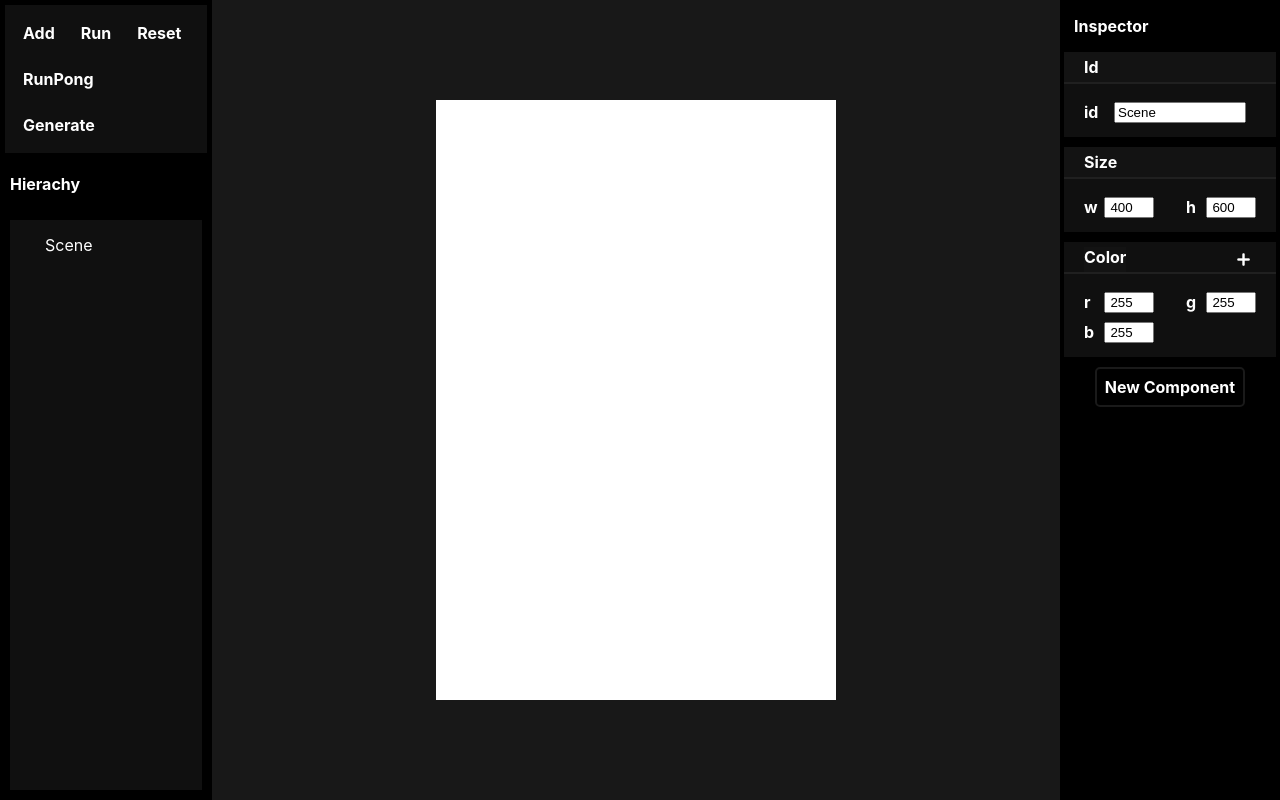
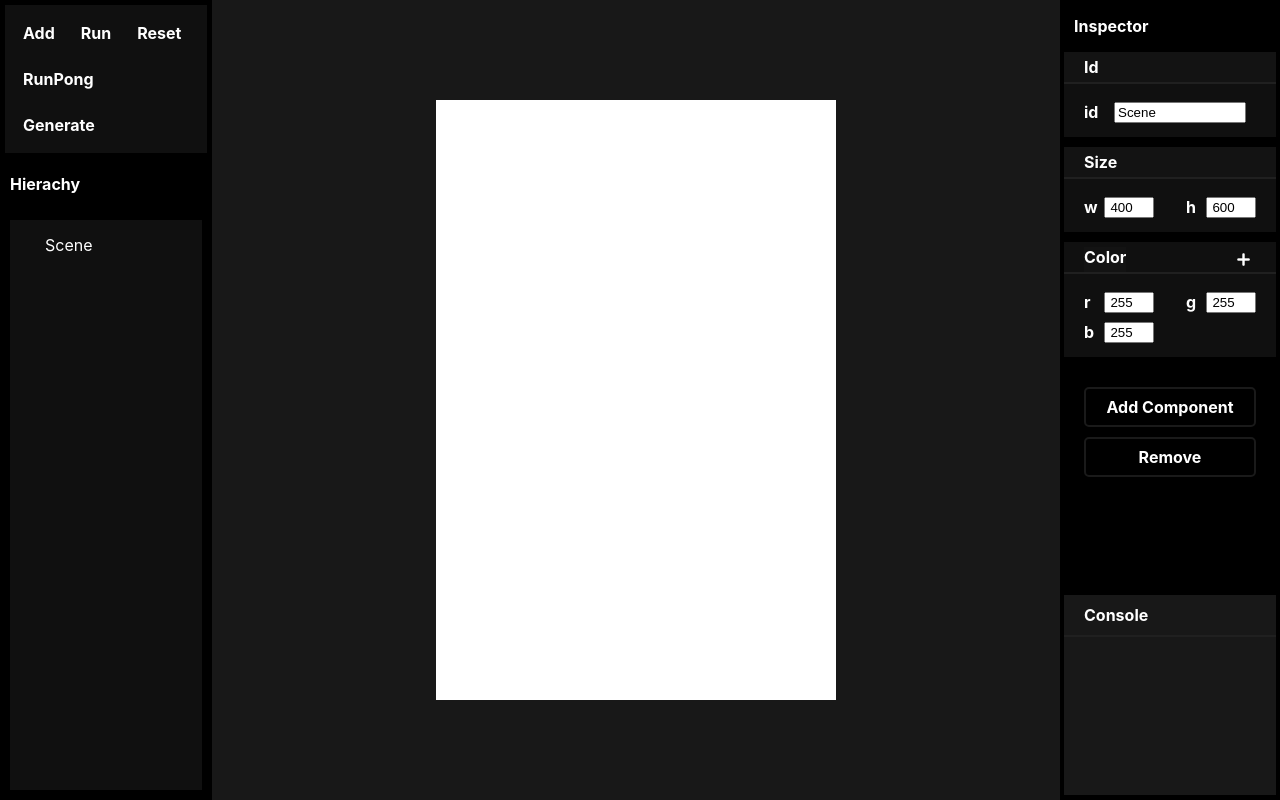
Before and after one commit to t-88/epic-editor, a React (Create React App) app: page / in a window 1280 px wide. Built offline with nearby package versions, Linux system fonts and the light colour scheme.

Commit message:
Add console

```diff
--- a/src/App.css
+++ b/src/App.css
@@ -1,4 +1,5 @@
-html ,body {
+html,
+body {
   width: 100%;
   height: 100%;
   background-color: black;
@@ -20,6 +21,7 @@ html ,body {
   position: relative;
   overflow: hidden;
 }
+
 #selection-list {
   flex: 2;
   width: 20%;
@@ -38,6 +40,7 @@ html ,body {
   background: #181818;
   position: relative;
 }
+
 #canvas {
   background-color: white;
   position: relative;
@@ -45,12 +48,15 @@ html ,body {
 }
 
 
-#status-area {
+#inspector {
   flex: 2;
   padding: 0 4px 0 4px;
+  display: flex;
+  flex-direction: column;
 }
-#status-area #status-area-title {
-  padding: 0 10px 0 10px ;
+
+#inspector #inspector-title {
+  padding: 0 10px 0 10px;
 }
 
 
@@ -66,11 +72,12 @@ html ,body {
   gap: 10px;
 }
 
-.inline-input  input{
+.inline-input input {
   width: 50px;
   height: min-content;
   text-align: center;
 }
+
 .expanded-input input {
   width: 100%;
   text-align: start;
@@ -88,6 +95,7 @@ html ,body {
   margin-bottom: 10px;
 
 }
+
 .component .title {
   padding: 5px 20px 5px 20px;
   margin: 0 0 15px 0;
@@ -95,6 +103,7 @@ html ,body {
   background-color: #131313;
   box-shadow: #202020 0px 2px 0px;
 }
+
 .component .title-icon {
   display: flex;
   justify-content: space-between;
@@ -102,12 +111,14 @@ html ,body {
   padding: 5px 20px 0 20px;
   margin: 0 0 15px 0;
 }
+
 .component .title-icon p {
   font-weight: bold;
   background-color: #131313;
   padding: 0;
   margin: 0;
 }
+
 .component .title-icon img {
   cursor: pointer;
 }
@@ -119,9 +130,10 @@ html ,body {
   flex-wrap: wrap;
 
   padding: 0 20px 0 20px;
-  border: 1px white ;
+  border: 1px white;
 }
-.component-props-row p{
+
+.component-props-row p {
   margin: 5px 0;
   width: 10px;
 }
@@ -135,14 +147,16 @@ html ,body {
   display: flex;
   justify-content: space-between;
   align-items: center;
-  margin: 0 0 0 0 ;
+  margin: 0 0 0 0;
   padding: 0;
 }
+
 .script-view p {
   cursor: pointer;
   padding: 0;
-  margin: 0 ;
+  margin: 0;
 }
+
 .script-view img {
   cursor: pointer;
 }
@@ -157,6 +171,7 @@ html ,body {
 .more-icon {
   position: relative;
 }
+
 .popup-menu {
   position: absolute;
   width: 80px;
@@ -168,13 +183,11 @@ html ,body {
 
 
   background-color: white;
-  outline: solid 2px rgb(210
-  , 210
-  , 210
-  );
+  outline: solid 2px rgb(210, 210, 210);
   color: black;
 
 }
+
 .popup-menu p {
   cursor: pointer;
   margin: 0 0 0 0;
@@ -199,6 +212,7 @@ html ,body {
   flex-direction: column;
   overflow: hidden;
 }
+
 #code-editor .window-bar {
   width: 100%;
   height: 30px;
@@ -217,7 +231,7 @@ html ,body {
 }
 
 #selection-list-title {
-  padding: 0 10px 0 10px ;
+  padding: 0 10px 0 10px;
 }
 
 #options-menu {
@@ -229,6 +243,7 @@ html ,body {
   margin: 5px;
   flex-wrap: wrap;
 }
+
 .menu-button {
   margin: 0;
   padding: 8px;
@@ -237,9 +252,11 @@ html ,body {
   display: inline;
   font-weight: bold;
 }
+
 .menu-button:hover {
   background-color: #252525;
 }
+
 .menu-button:active {
   background-color: #303030;
 }
@@ -257,19 +274,26 @@ html ,body {
   box-sizing: border-box;
 }
 
-.hierachy-element  * {
+.hierachy-element * {
   margin: 0;
   padding: 0;
 }
+
 .hierachy-element p {
   display: inline-block;
   cursor: pointer;
 }
+
 .hierachy-element p:hover {
   font-weight: bold;
 }
+
 #add-component-btn {
-  margin: 20px 0 ;
+  display: flex;
+  flex-direction: column;
+  gap: 10px;
+  margin: 20px 20px;
+
 }
 
 #add-component-btn .menu-button {
@@ -285,6 +309,7 @@ html ,body {
   gap: 20px;
   margin: 10px 20px;
 }
+
 .storage-input input {
   width: 100%;
   text-align: start;
@@ -300,6 +325,7 @@ html ,body {
   padding-bottom: 10px;
 
 }
+
 #code-editor-area .top-bar {
   width: 100%;
   height: 5px;
@@ -312,7 +338,8 @@ html ,body {
   width: 100%;
   height: 100%;
 }
-#code-container > div:nth-last-of-type(1) {
+
+#code-container>div:nth-last-of-type(1) {
   height: 100%;
   overflow: hidden;
 }
@@ -321,9 +348,63 @@ html ,body {
 
 
 .cm-scroller {
-  -ms-overflow-style: none;  /* Internet Explorer 10+ */
-  scrollbar-width: none;  /* Firefox */
+  -ms-overflow-style: none;
+  /* Internet Explorer 10+ */
+  scrollbar-width: none;
+  /* Firefox */
 }
+
 .cm-scroller::-webkit-scrollbar {
-  display: none;  /* Safari and Chrome */
+  display: none;
+  /* Safari and Chrome */
 }
+
+
+#console {
+  width: 100%;
+  height: 200px;
+  background: #181818;
+  margin-top: auto;
+  margin-bottom: 5px;
+  display: flex;
+  flex-direction: column;
+  gap: 10px;
+}
+
+.console-title {
+  padding: 10px 20px;
+  margin: 0;
+  border-bottom: solid 2px #202020;
+}
+
+#log-area {
+  overflow-x: hidden;
+  overflow-y: scroll;
+  display: flex;
+  flex-direction: column;
+}
+
+#log-area p {
+  margin: 0;
+  margin-bottom: 5px;
+  padding: 5px;
+  border-bottom: solid 2px #202020;
+  text-wrap: wrap;
+  word-wrap: break-word;
+  cursor: pointer;
+}
+
+
+#log-area::-webkit-scrollbar-track {
+  -webkit-box-shadow: inset 0 0 6px rgba(0, 0, 0, 0.3);
+  background-color: #323232;
+}
+
+#log-area::-webkit-scrollbar {
+  width: 6px;
+  background-color: #323232;
+}
+
+#log-area::-webkit-scrollbar-thumb {
+  background-color: #505050;
+}
--- a/src/App.jsx
+++ b/src/App.jsx
@@ -1,10 +1,10 @@
 import './App.css';
 import SelectionList from './elements/SelectionList';
 import Canvas from './elements/Canvas';
-import StatusArea from './elements/StatusArea';
 import engine from './lib/engine';
 import { useSnapshot } from 'valtio';
 import runner from './lib/runner/runner';
+import Inspector from './elements/Inspector';
 
 export default function App() {
   const popup_menu_prox = {
@@ -18,7 +18,7 @@ export default function App() {
     <div id='root' onClick={() => { engine.window_clicked();}}>
       <SelectionList/>
       <Canvas/>
-      <StatusArea/>
+      <Inspector/>
       {
         (()=>{
           if(popup_menu_prox.visible.val) {
--- /dev/null
+++ b/src/elements/Inspector.jsx
@@ -0,0 +1,64 @@
+import { useSnapshot } from "valtio";
+import engine from "../lib/engine";
+import { COMP_COLOR, COMP_ID, COMP_POS, COMP_SCRIPT, COMP_SIZE, COMP_STORAGE } from "../lib/consts";
+
+function OptionBtns() {
+  const menu_data = [
+    { title: "Position", callback: () => { engine.add_component(COMP_POS); } },
+    { title: "Size", callback: () => { engine.add_component(COMP_SIZE); } },
+    { title: "Color", callback: () => { engine.add_component(COMP_COLOR); } },
+    { title: "Script", callback: () => { engine.add_component(COMP_SCRIPT); } },
+    { title: "Id", callback: () => { engine.add_component(COMP_ID); } },
+    { title: "Storage", callback: () => { engine.add_component(COMP_STORAGE); } },
+  ];
+
+  return <center id="add-component-btn" >
+    <p className="menu-button"
+      onClick={
+        (e) => {
+          engine.pop_menu(e,
+            {
+              x: e.target.getBoundingClientRect().x + 100,
+              y: e.target.getBoundingClientRect().y + 15,
+            },
+            menu_data
+          );
+        }
+      }
+    > Add Component </p>
+    <p className="menu-button" >Remove</p>
+  </center>
+}
+function Comps({ selected_entity }) {
+  return !selected_entity.val ?
+    <></> :
+    Object.keys(selected_entity.val.comps).map((key, idx) => {
+      let comp = selected_entity.val.comps[key];
+      return <comp.renderer key={idx} />;
+    })
+}
+function Console() {
+  const msgs = useSnapshot(engine.error_messages);
+
+
+  return <div id="console">
+    <p className="console-title"><b>Console</b></p>
+    <div id="log-area">
+      {msgs.map((msg,idx) => <p onClick={msg.callback} key={idx}> {msg.txt} </p>)}
+    </div>
+  </div>
+}
+
+export default function Inspector() {
+  const selected_entity = useSnapshot(engine.selected_entity);
+
+
+  return (
+    <div id="inspector">
+      <p id="inspector-title"><b>Inspector</b></p>
+      <Comps selected_entity={selected_entity} />
+      <OptionBtns />
+      <Console />
+    </div>
+  );
+}
--- a/src/elements/StatusArea.jsx
+++ /dev/null
@@ -1,49 +0,0 @@
-import { useSnapshot } from "valtio";
-import engine from "../lib/engine";
-import { COMP_COLOR, COMP_ID, COMP_POS, COMP_SCRIPT, COMP_SIZE, COMP_STORAGE } from "../lib/consts";
-
-function AddComponenetBtn() {
-
-  const menu_data = [
-    { title: "Position", callback: () => {engine.add_component(COMP_POS);}},
-    { title: "Size", callback:     () => {engine.add_component(COMP_SIZE);}},
-    { title: "Color", callback:    () => {engine.add_component(COMP_COLOR);}},
-    { title: "Script", callback:   () => {engine.add_component(COMP_SCRIPT);}},
-    { title: "Id", callback:       () => {engine.add_component(COMP_ID);}},
-    { title: "Storage", callback:       () => {engine.add_component(COMP_STORAGE);}},
-  ];
-
-  return <center id="add-component-btn" >
-    <p className="menu-button"
-      onClick={
-        (e) => {
-          engine.pop_menu(e,
-                         {x : e.target.getBoundingClientRect().x + 100,
-                          y : e.target.getBoundingClientRect().y + 15,},
-                          menu_data
-                          );
-        }
-      }
-    > New Component </p>
-  </center>
-}
-
-export default function StatusArea() {
-  const selected_entity = useSnapshot(engine.selected_entity);
-
-    return (
-      <div id="status-area">
-        <p id="status-area-title"><b>Inspector</b></p>
-        {
-            !selected_entity.val ?
-            <></>  :
-                Object.keys(selected_entity.val.comps).map((key,idx) => {
-                    let comp = selected_entity.val.comps[key];
-                    return <comp.renderer key={idx}/>;
-                })
-        }
-
-        <AddComponenetBtn />
-      </div>
-    );
-  }
--- /dev/null
+++ b/src/models/Msg.js
@@ -0,0 +1,8 @@
+class Msg {
+    constructor(txt,callback = () => {}) {
+        this.txt = txt;
+        this.callback = callback;
+    }
+}
+
+export default Msg;
--- a/src/models/ScriptData.js
+++ /dev/null
@@ -1,6 +0,0 @@
-export default class ScriptData {
-    constructor() {
-        this.title = "asdasd";
-        this.body = "";
-    }
-}
```
Also changed, not shown: src/lib/engine.js.
